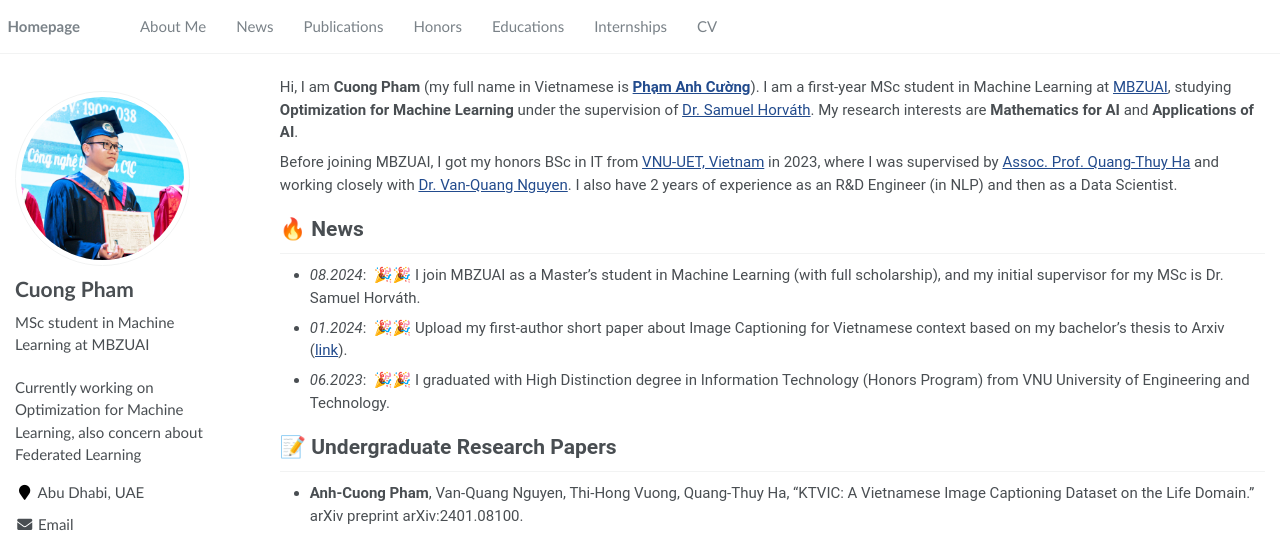
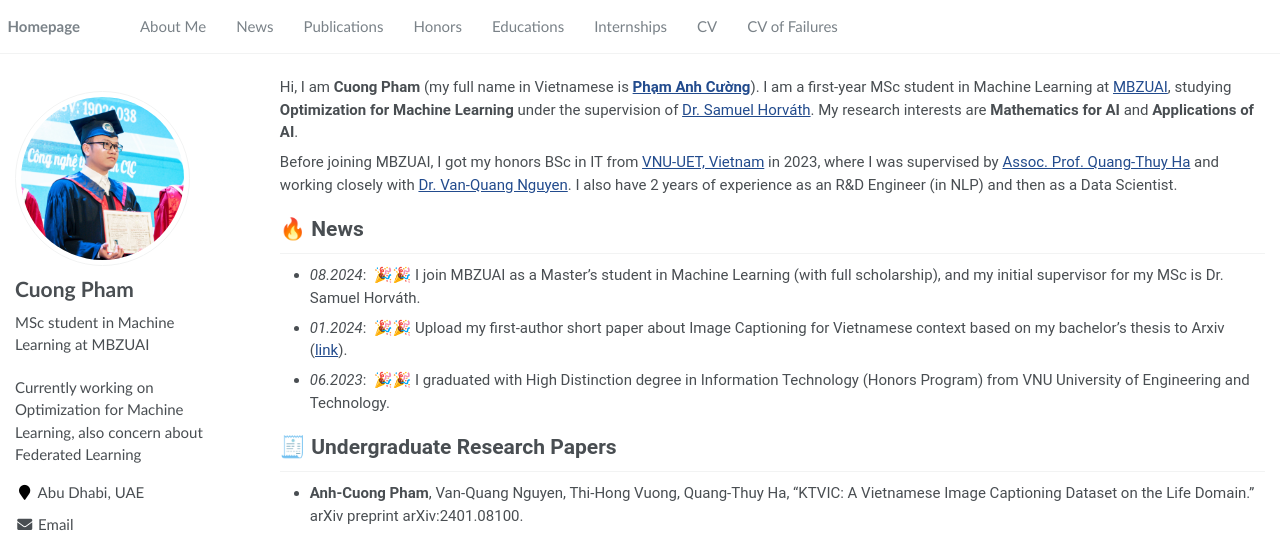
Before and after one commit to pacman-ctm/pacman-ctm.github.io, a Jekyll site: the page built from _pages/about.md, in a window 1280 px wide and 1062 px high. Shown: the top 537 px of the window. Built offline with Jekyll 4.4.1, drawn with Linux system fonts in a browser that asks for light colours.

Commit message:
add cv of failures

```diff
--- a/_data/navigation.yml
+++ b/_data/navigation.yml
@@ -24,3 +24,7 @@ main:
   - title: "CV"
     url: "/pdf/cv_cuong_24nov.pdf"
     navigation: true
+
+  - title: "CV of Failures"
+    url: "/pdf/CV_Failures_Cuong.pdf"
+    navigation: true
--- a/_pages/about.md
+++ b/_pages/about.md
@@ -46,7 +46,7 @@ Before joining MBZUAI, I got my honors BSc in IT from <a href="https://uet.vnu.e
 <!-- ------ -->
 <!-- - [Lorem ipsum dolor sit amet, consectetur adipiscing elit. Vivamus ornare aliquet ipsum, ac tempus justo dapibus sit amet](https://github.com), A, B, C, **CVPR 2020** -->
 
-# 📝 Undergraduate Research Papers
+# 🧾 Undergraduate Research Papers
 - **Anh-Cuong Pham**, Van-Quang Nguyen, Thi-Hong Vuong, Quang-Thuy Ha, "KTVIC: A Vietnamese Image Captioning Dataset on the Life Domain." arXiv preprint arXiv:2401.08100.
 - Quynh-Trang Pham Thi, **Anh-Cuong Pham**, Ngoc-Huyen Ngo and Duc-Trong Le, "Memory-Based Method using Prototype Augmentation for Continual Relation Extraction," 2022 RIVF International Conference on Computing and Communication Technologies (RIVF), Ho Chi Minh City, Vietnam, 2022.
 
```
Also changed, not shown: 1 other file.
